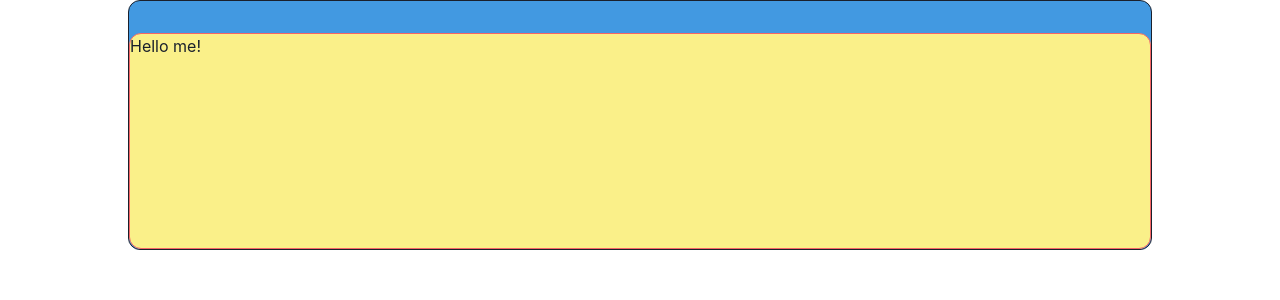
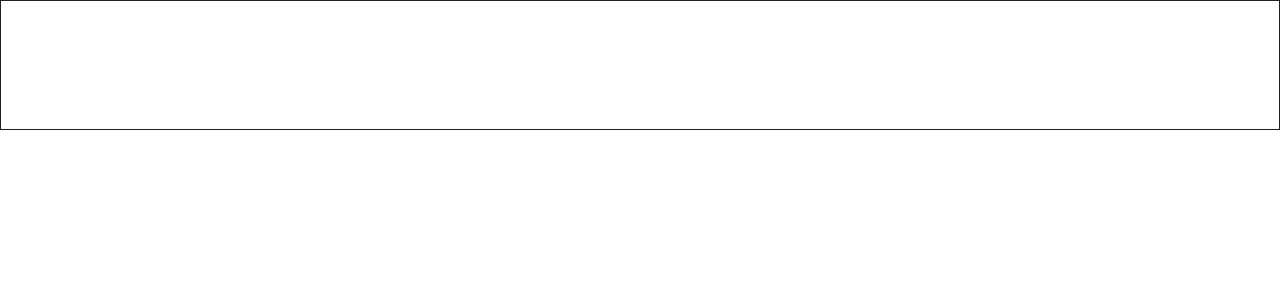
Before and after one commit to SheeloveDol/time-tracking-dashboard-react, a React (Create React App) app: page / in a window 1280 px wide. Shown: the top 300 px of the page. Built offline with nearby package versions, Linux system fonts and the light colour scheme.

Commit message:
Created CardList component

```diff
--- a/src/App.js
+++ b/src/App.js
@@ -1,12 +1,16 @@
 import { Box } from "@chakra-ui/react";
+import CardList from "./components/cardList/CardList.component";
 
 function App() {
   return (
-    <Box  borderRadius='xl' m='auto' border='1px' bg='blue.400' borderColor='tomato.200' w='80%' h='250px'>
-      <Box border='1px' borderColor='red.400' mt='2rem' bg='yellow.200' h='216px' borderRadius='xl'>
-        Hello me!
-      </Box>
+    <Box>
+      <CardList />
     </Box>
+    // <Box  borderRadius='xl' m='auto' border='1px' bg='blue.400' borderColor='tomato.200' w='80%' h='250px'>
+    //   <Box border='1px' borderColor='red.400' mt='2rem' bg='yellow.200' h='216px' borderRadius='xl'>
+    //     Hello me!
+    //   </Box>
+    // </Box>
   );
 }
 
--- /dev/null
+++ b/src/components/cardList/CardList.component.jsx
@@ -0,0 +1,11 @@
+import { Box, Text, SimpleGrid } from "@chakra-ui/react";
+
+const CardList = ({children}) => {
+    return (
+        <SimpleGrid border='1px' p='4rem'>
+            {children}
+        </SimpleGrid>
+    )
+};
+
+export default CardList;
--- a/src/index.js
+++ b/src/index.js
@@ -9,6 +9,7 @@ const root = ReactDOM.createRoot(document.getElementById('root'));
 root.render(
   <ChakraProvider>
     <React.StrictMode>
+      <CSSReset />
       <App />
     </React.StrictMode>
   </ChakraProvider>
```
